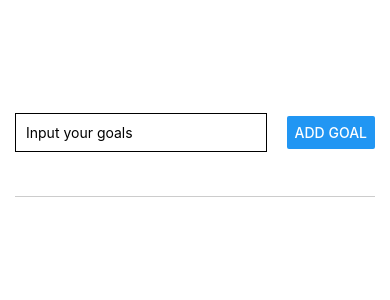
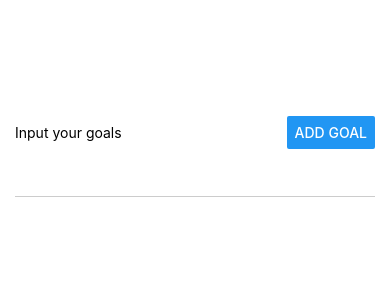
Before and after one commit to luciamejiav/Goals-ReactNative, a React Native app: screen / in a window 390 px wide. Shown: the top 300 px of the page. Built offline with nearby package versions, Linux system fonts and the light colour scheme.

Commit message:
GoalInput-addGoalHandler

```diff
--- a/App.js
+++ b/App.js
@@ -1,88 +1,63 @@
-import { StatusBar } from 'expo-status-bar';
 import { useState } from 'react';
 import { View, TextInput, Button, Text, StyleSheet, ScrollView, FlatList } from 'react-native';
+import GoalInput from './components/GoalInput';
 
 export default function App() {
 
   //declaramos el hook de estado de componente "newGoal"
-  const [newGoal, setNewGoal] = useState("");
   const [myGoals, setMyGoals] = useState([]);
 
-  function textChangeHandler(enteredText){
-    setNewGoal(enteredText); //agregamos texto
-    console.log(newGoal);
-  }
+  function addGoalHandler(newGoalText){
+    //crea un nuevo array con las metas actuales y añade al final el newGoal, esto se llama destructuración
+    setMyGoals(myCurrentGoals => [...myCurrentGoals,
+      { //añadimos objetos
+        id: Date.now(),  //fecha actual
+        text: newGoalText,
 
-  function addGoalHandler(){
-    setMyGoals(myCurrentGoals => [...myCurrentGoals, newGoal]) //crea un nuevo array con las metas actuales y añade al final el newGoal, esto se llama destructuración
-    console.log(myGoals)
+    }]);
   }
 
   return (
     <View style = {styles.container}>
-
-      <View style = {styles.inputcontainer}>
-        <TextInput
-          onChangeText={textChangeHandler}
-          style = {styles.textinput}
-          placeholder='Input your goals'
-        />
-        <Button
-          title='Add Goal'
-          onPress={addGoalHandler}  //manejador para añadir la meta
-        />
-      </View>
+      <GoalInput onNewGoal = {addGoalHandler}/>
 
       <View style = {styles.goalsContainer}>
+        {/*Podemos hacer un FlatList o un ScrollView*/}
         <FlatList
           data={myGoals}
           renderItem={(dataItem) => (
-            <View style = {styles.goalItem} key={dataItem.item}>
+            <View style = {styles.goalItem} key={dataItem.item.id}>
               {/*Comentario: añadimos las metas*/}
-              <Text style = {styles.goalText}>{dataItem.item}</Text>
+              <Text style = {styles.goalText}>{dataItem.item.text}</Text>
             </View>
           )}
         />
       </View>
-
     </View>
   );
 }
 
-const styles = StyleSheet.create({
+const styles = new StyleSheet.create({
   container: {
     flex: 1,
     paddingTop: 70,
     paddingHorizontal: 15
   },
-
-  inputcontainer: {
-    flex: 1, //sin esto la línea y el borde de abajo del rectangulo se juntan
-    flexDirection: "row",
-    justifyContent: "space-between",
-    alignItems: "center",
-    marginBottom: 20,
-    borderBottomWidth: 1,
-    borderBottomColor: "#CCCCCC"
-  },
-
-  textinput: {
+  textInput: {
+    borderColor: "#CCCCCC",
     borderWidth: 1,
     width: "70%",
     padding: 10
   },
-
   goalsContainer: {
-    flex:5
+    flex: 5,
   },
-
   goalItem: {
     padding: 20,
     backgroundColor: "#092FE0",
     marginBottom: 10,
-    borderRadius: 12
+    borderRadius: 12,
   },
-
   goalText: {
     color: "white"
   }
--- /dev/null
+++ b/components/GoalInput.js
@@ -0,0 +1,46 @@
+//rfc + tabulador
+import { useState } from 'react'
+import { View, TextInput, Button, StyleSheet } from 'react-native';
+
+export default function GoalInput( {onNewGoal}) {
+    //declaramos el hook de estado de componente "newGoal"
+    const [newGoal, setNewGoal] = useState("");
+
+    function textChangeHandler(enteredText){
+        setNewGoal(enteredText); //agregamos texto
+    }
+
+    function onPressHandler() {
+        if(newGoal) {
+            onNewGoal(newGoal)
+        }
+        setNewGoal(""); //cuando introduzcamos una palabra y demos al botón se vacía la celda
+    }
+
+    return (
+        <View style = {styles.inputcontainer}>
+            <TextInput
+                onChangeText={textChangeHandler}
+                style = {styles.textInput}
+                value={newGoal}
+                placeholder='Input your goals'
+            />
+            <Button
+                title='Add Goal'
+                onPress={onPressHandler}  //manejador para añadir la meta
+            />
+        </View>
+    )
+}
+
+const styles = StyleSheet.create({
+    inputcontainer: {
+        flex: 1, //sin esto la línea y el borde de abajo del rectangulo se juntan
+        flexDirection: "row",
+        justifyContent: "space-between",
+        alignItems: "center",
+        marginBottom: 20,
+        borderBottomWidth: 1,
+        borderBottomColor: "#CCCCCC"
+      }
+})
```
